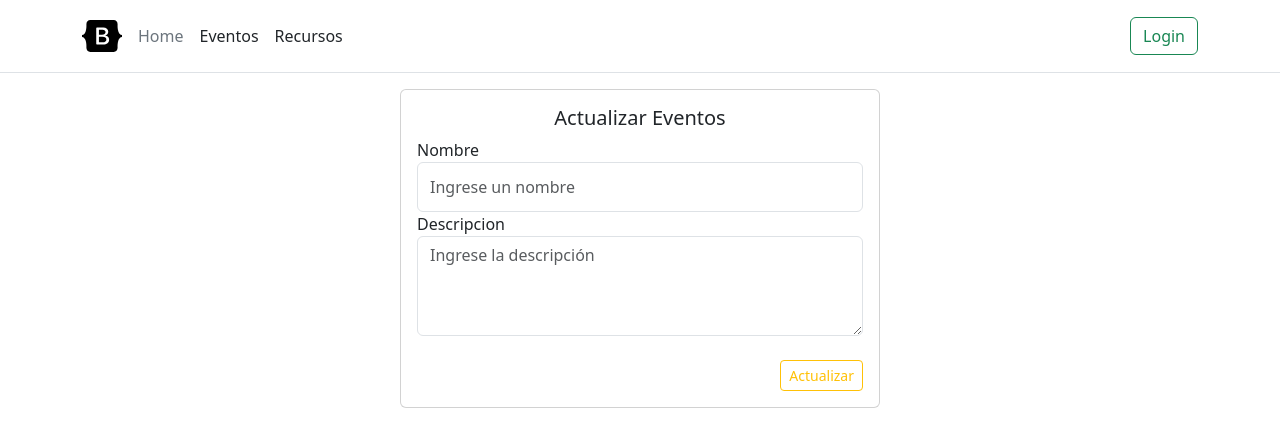
After one commit to Foramay/Fundacion_Pueblo, a Django app: template src/templates/eventos/actualizar.html in a window 1280 px wide. The commit adds this page. Shown: the top 447 px of the page. Run offline with Django 4.2, Linux system fonts and the light colour scheme; the template is opened without the code that fills it: values that come from a table or form of the project are taken from there, others are empty.

Commit message:
Actualizar eventos

```diff
--- a/src/eventos/urls.py
+++ b/src/eventos/urls.py
@@ -5,5 +5,6 @@
 
 urlpatterns = [
     path('crear/', views.Crear.as_view(), name='crear'),
-    path('listar/', views.ListarEvents.as_view(), name='listar')
+    path('listar/', views.ListarEvents.as_view(), name='listar'),
+    path('actualizar/<int:pk>', views.Actualizar.as_view(), name='actualizar')
 ]
--- /dev/null
+++ b/src/templates/eventos/actualizar.html
@@ -0,0 +1,19 @@
+{% extends 'base/base.html' %}
+
+{% block contenido %}
+    <main class="d-flex justify-content-center">
+        <div class="card" style="width: 30rem;">
+            <div class="card-body">
+              <h5 class="card-title" style="text-align: center;">Actualizar Eventos</h5>
+                <form action="" method="POST"> {% csrf_token %}
+
+                    {% include 'includes/error_forms.html' %}
+                    <!---->
+                    {% include 'includes/forms.html' %}
+                    <br>
+                    <button type="submit" class="btn btn-outline-warning btn-sm float-end">Actualizar</button>
+                </form>
+            </div>
+          </div>
+    </main>
+{% endblock contenido %}
--- a/src/templates/eventos/listar_eventos.html
+++ b/src/templates/eventos/listar_eventos.html
@@ -39,7 +39,9 @@
                                 </div>
 
                                 {% if user.is_staff %}
-                                    <button type="button" class="btn btn-sm btn-outline-warning">Editar</button>
+                                    <a href="{% url 'eventos:actualizar' e.id %}">
+                                        <button type="button" class="btn btn-sm btn-outline-warning">Editar</button>
+                                    </a>
                                     <button type="button" class="btn btn-sm btn-outline-danger">Eliminar</button>
                                 {% endif %}
 
```
Also changed, not shown: src/eventos/views.py (+9 -1 lines).
